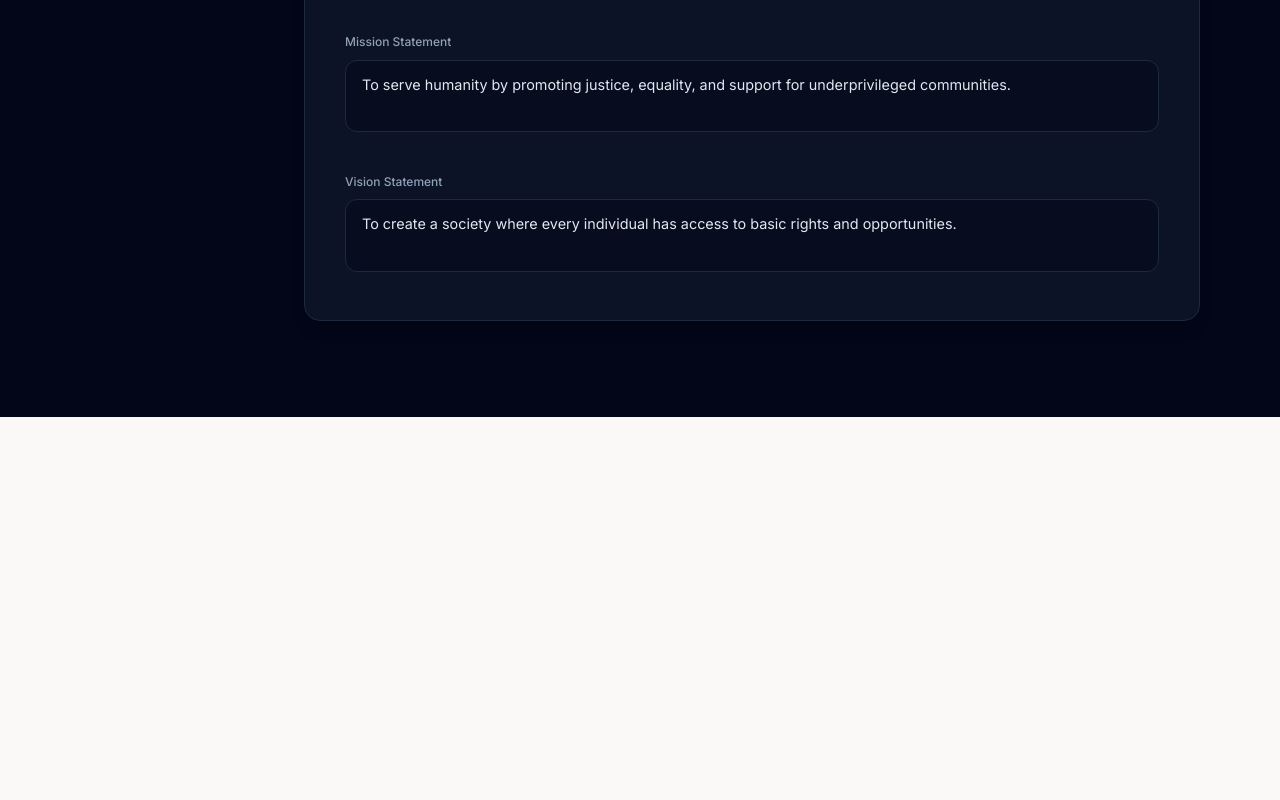
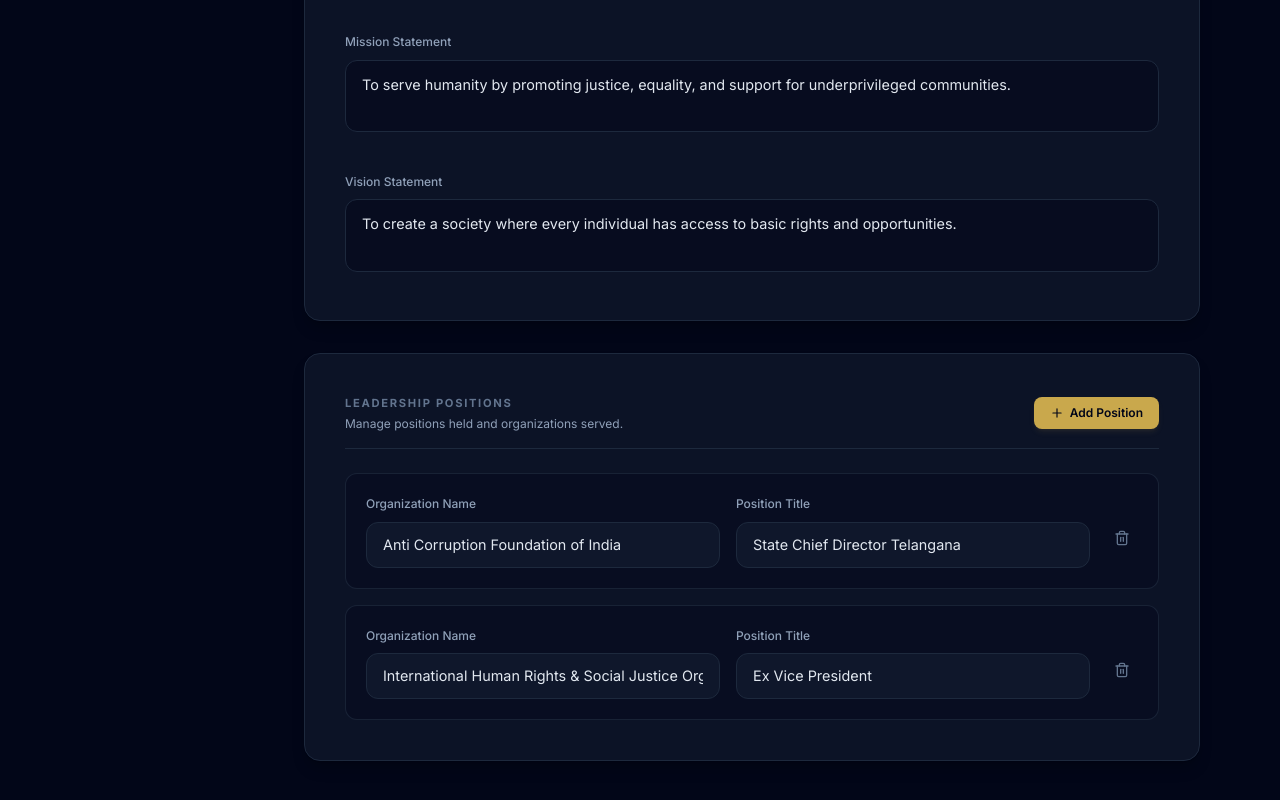
Before and after one commit to addielaruework-star/Mohd-Basharat, a React (Vite) app in the folder basharat ullaha/: page /admin/profile in a window 1280 px wide. Shown: the part 1737-2537 px from the top of the page. Before the commit the page ends 2154 px from the top, so only its background shows below. Built offline with nearby package versions, Linux system fonts and the light colour scheme; no server answers; the database is empty; sample sign-in values are in the browser's storage.

Commit message:
feat(cms): refactor leadership section to dynamic repeater and fix multiline text rendering across all long-form fields

```diff
--- a/basharat ullaha/src/pages/About.jsx
+++ b/basharat ullaha/src/pages/About.jsx
@@ -26,12 +26,12 @@
   const bioImg       = assets.biographyImage || images.gallery.communityService[0]
   const aboutBannerImg = assets.aboutBanner  || images.gallery.communityService[1]
 
-  const roles = useMemo(() => {
-    return profile?.roles || [
-      { title: 'Ex Vice President', organization: 'International Human Rights & Social Justice Organization' },
-      { title: 'Director', organization: 'Anti-Corruption Foundation of India' }
+  const leadershipPositions = useMemo(() => {
+    return profile?.leadershipPositions || [
+      { organization: 'Anti Corruption Foundation of India', title: 'State Chief Director Telangana' },
+      { organization: 'International Human Rights & Social Justice Organization', title: 'Ex Vice President' }
     ]
-  }, [profile?.roles])
+  }, [profile?.leadershipPositions])
 
   const missionVision = useMemo(() => [
     {
@@ -88,18 +88,18 @@
               <h2 className="section-title mb-4" style={{ maxWidth: 380 }}>{name}</h2>
               <div className="gold-rule mb-7" />
               <div style={{ display: 'flex', flexDirection: 'column', gap: '1rem' }}>
-                <p style={{ fontSize: '0.95rem', color: 'var(--gray-mid)', lineHeight: 1.85 }}>
+                <p style={{ fontSize: '0.95rem', color: 'var(--gray-mid)', lineHeight: 1.85, whiteSpace: 'pre-line' }}>
                   {profile?.aboutText || `${name} is a committed social activist and humanitarian leader dedicated to promoting human rights and social justice.`}
                 </p>
               </div>
 
               <div style={{ marginTop: '2.5rem' }}>
-                <p className="eyebrow mb-3">Key Roles</p>
+                <p className="eyebrow mb-3">Leadership Positions</p>
                 <ul className="list-none space-y-4">
-                  {roles.map((role, i) => (
+                  {leadershipPositions.map((pos, i) => (
                     <li key={i} style={{ borderLeft: '1px solid var(--gold)', paddingLeft: '1rem' }}>
-                      <h3 className="font-display font-semibold" style={{ fontSize: '1rem', color: 'var(--navy)' }}>{role.title}</h3>
-                      <p style={{ fontSize: '0.85rem', color: 'var(--gray-mid)' }}>{role.organization}</p>
+                      <h3 className="font-display font-semibold" style={{ fontSize: '1rem', color: 'var(--navy)' }}>{pos.organization}</h3>
+                      <p style={{ fontSize: '0.85rem', color: 'var(--gray-mid)' }}>{pos.title}</p>
                     </li>
                   ))}
                 </ul>
@@ -135,7 +135,7 @@
                     <h3 className="font-display font-bold" style={{ fontSize: '1.1rem', color: 'var(--navy)' }}>{item.heading}</h3>
                   </div>
                 </div>
-                <p style={{ fontSize: '0.9rem', color: 'var(--gray-mid)', lineHeight: 1.8 }}>{item.body}</p>
+                <p style={{ fontSize: '0.9rem', color: 'var(--gray-mid)', lineHeight: 1.8, whiteSpace: 'pre-line' }}>{item.body}</p>
               </div>
             ))}
           </div>
--- a/basharat ullaha/src/pages/Achievements.jsx
+++ b/basharat ullaha/src/pages/Achievements.jsx
@@ -82,7 +82,7 @@
                           {item.year}
                         </span>
                         <h4 className="font-display font-bold text-xl text-[var(--navy)] mb-3">{item.title}</h4>
-                        <p className="text-[0.95rem] text-[var(--gray-mid)] leading-relaxed">{item.description}</p>
+                        <p className="text-[0.95rem] text-[var(--gray-mid)] leading-relaxed" style={{ whiteSpace: 'pre-line' }}>{item.description}</p>
                       </div>
                     </div>
                   </div>
--- a/basharat ullaha/src/pages/Awards.jsx
+++ b/basharat ullaha/src/pages/Awards.jsx
@@ -68,7 +68,7 @@
                 <h3 className="font-display font-bold text-white" style={{ fontSize: '1.2rem', lineHeight: 1.3, marginBottom: '0.75rem' }}>
                   {a.title}
                 </h3>
-                <p style={{ fontSize: '0.92rem', color: 'rgba(255,255,255,0.85)', lineHeight: 1.75 }}>
+                <p style={{ fontSize: '0.92rem', color: 'rgba(255,255,255,0.85)', lineHeight: 1.75, whiteSpace: 'pre-line' }}>
                   {a.description}
                 </p>
                 <div style={{
@@ -111,7 +111,7 @@
                       <h4 className="font-display font-bold text-[1.05rem] text-[var(--navy)] mb-2 leading-tight">
                         {item.title}
                       </h4>
-                      <p className="text-[0.85rem] text-[var(--gray-mid)] leading-relaxed">
+                      <p className="text-[0.85rem] text-[var(--gray-mid)] leading-relaxed" style={{ whiteSpace: 'pre-line' }}>
                         {item.description}
                       </p>
                     </div>
--- a/basharat ullaha/src/pages/Certificates.jsx
+++ b/basharat ullaha/src/pages/Certificates.jsx
@@ -96,7 +96,7 @@
                       <h4 className="font-display font-semibold text-[1rem] text-[var(--navy)] truncate">
                         {item.title}
                       </h4>
-                      <p className="text-[0.8rem] text-[var(--gray-mid)] truncate">
+                      <p className="text-[0.8rem] text-[var(--gray-mid)]" style={{ whiteSpace: 'pre-line' }}>
                         {item.description}
                       </p>
                     </div>
--- a/basharat ullaha/src/pages/Connections.jsx
+++ b/basharat ullaha/src/pages/Connections.jsx
@@ -87,7 +87,7 @@
                       <h4 className="font-display font-bold text-[1.05rem] text-[var(--navy)] mb-2 leading-tight">
                         {item.title}
                       </h4>
-                      <p className="text-[0.85rem] text-[var(--gray-mid)] leading-relaxed">
+                      <p className="text-[0.85rem] text-[var(--gray-mid)] leading-relaxed" style={{ whiteSpace: 'pre-line' }}>
                         {item.description}
                       </p>
                     </div>
--- a/basharat ullaha/src/pages/Gallery.jsx
+++ b/basharat ullaha/src/pages/Gallery.jsx
@@ -240,7 +240,7 @@
 
               <div style={{ padding: '1.5rem 2rem 2rem' }}>
                 <p className="eyebrow mb-2" style={{ color: 'var(--gold-light)' }}>{modal.category}</p>
-                {modal.caption && <p style={{ color: 'rgba(255,255,255,0.9)', fontSize: '0.95rem' }}>{modal.caption}</p>}
+                {modal.caption && <p style={{ color: 'rgba(255,255,255,0.9)', fontSize: '0.95rem', whiteSpace: 'pre-line' }}>{modal.caption}</p>}
                 {modal.isLocal && (
                   <p style={{ color: 'rgba(255,255,255,0.3)', fontSize: '0.72rem', marginTop: '0.5rem' }}>Local default image</p>
                 )}
--- a/basharat ullaha/src/pages/Home.jsx
+++ b/basharat ullaha/src/pages/Home.jsx
@@ -113,6 +113,7 @@
                 fontWeight: 400,
                 marginBottom: '2.5rem',
                 maxWidth: 480,
+                whiteSpace: 'pre-line',
               }}
             >
               {profile?.heroSubtitle || 'Committed social activist and humanitarian leader dedicated to promoting human rights and social justice.'}
--- a/basharat ullaha/src/pages/admin/ProfileManager.jsx
+++ b/basharat ullaha/src/pages/admin/ProfileManager.jsx
@@ -1,5 +1,5 @@
 import { useState, useEffect, useRef } from 'react';
-import { Save, Loader2, CheckCircle2, AlertCircle, Upload, X, Image as ImageIcon } from 'lucide-react';
+import { Save, Loader2, CheckCircle2, AlertCircle, Upload, X, Image as ImageIcon, Plus, Trash2 } from 'lucide-react';
 import { m, AnimatePresence } from 'framer-motion';
 import { getProfileData, updateProfileData } from '../../services/firebaseService';
 import { uploadImage } from '../../lib/cloudinary';
@@ -23,7 +23,8 @@
     mission: '',
     vision: '',
     profileImage: '',
-    bioImage: ''
+    bioImage: '',
+    leadershipPositions: []
   });
 
   const [uploadingProfile, setUploadingProfile] = useState(false);
@@ -37,7 +38,11 @@
       try {
         const data = await getProfileData();
         if (data) {
-          setFormData(prev => ({ ...prev, ...data }));
+          setFormData(prev => ({
+            ...prev,
+            ...data,
+            leadershipPositions: data.leadershipPositions || []
+          }));
         } else {
           // Defaults if no data in Firestore
           setFormData({
@@ -52,7 +57,11 @@
             mission: 'To serve humanity by promoting justice, equality, and support for underprivileged communities.',
             vision: 'To create a society where every individual has access to basic rights and opportunities.',
             profileImage: '',
-            bioImage: ''
+            bioImage: '',
+            leadershipPositions: [
+              { organization: 'Anti Corruption Foundation of India', title: 'State Chief Director Telangana' },
+              { organization: 'International Human Rights & Social Justice Organization', title: 'Ex Vice President' }
+            ]
           });
         }
       } catch (err) {
@@ -96,6 +105,34 @@
     setFormData(prev => ({ ...prev, [type === 'profile' ? 'profileImage' : 'bioImage']: '' }));
   };
 
+  const handleAddPosition = () => {
+    setFormData(prev => ({
+      ...prev,
+      leadershipPositions: [
+        ...(prev.leadershipPositions || []),
+        { organization: '', title: '' }
+      ]
+    }));
+  };
+
+  const handleRemovePosition = (index) => {
+    setFormData(prev => ({
+      ...prev,
+      leadershipPositions: (prev.leadershipPositions || []).filter((_, i) => i !== index)
+    }));
+  };
+
+  const handlePositionChange = (index, field, value) => {
+    setFormData(prev => {
+      const updated = [...(prev.leadershipPositions || [])];
+      updated[index] = { ...updated[index], [field]: value };
+      return {
+        ...prev,
+        leadershipPositions: updated
+      };
+    });
+  };
+
   const handleSave = async (e) => {
     e.preventDefault();
     setSaving(true);
@@ -103,6 +140,7 @@
 
     try {
       await updateProfileData(formData);
+      sessionStorage.removeItem('mb_profile_cache');
       setStatus({ type: 'success', message: 'Profile configuration saved successfully.' });
       setTimeout(() => setStatus(null), 3000);
     } catch (err) {
@@ -301,6 +339,68 @@
             </div>
           </div>
         </div>
+
+        {/* Leadership Positions Panel */}
+        <div className="bg-slate-900/80 backdrop-blur-xl rounded-2xl border border-slate-800 p-8 lg:p-10 shadow-lg shadow-black/20">
+          <div className="flex flex-col sm:flex-row justify-between items-start sm:items-center gap-4 mb-6 border-b border-slate-800 pb-4">
+            <div>
+              <h3 className="text-[0.7rem] font-bold text-slate-500 uppercase tracking-[0.15em]">Leadership Positions</h3>
+              <p className="text-xs text-slate-400 mt-1">Manage positions held and organizations served.</p>
+            </div>
+            <button
+              type="button"
+              onClick={handleAddPosition}
+              className="bg-[#c9a84c] text-slate-950 hover:bg-[#dfc26b] py-2 px-4 rounded-lg flex items-center gap-1.5 text-xs font-semibold transition-all shadow-md shadow-[#c9a84c]/10"
+            >
+              <Plus size={14} /> Add Position
+            </button>
+          </div>
+
+          {!formData.leadershipPositions || formData.leadershipPositions.length === 0 ? (
+            <div className="text-center py-10 border border-dashed border-slate-800 rounded-xl bg-slate-950/20">
+              <p className="text-sm text-slate-500">No positions added yet. Click "Add Position" to begin.</p>
+            </div>
+          ) : (
+            <div className="space-y-4">
+              {formData.leadershipPositions.map((pos, index) => (
+                <div key={index} className="flex gap-4 items-start bg-slate-950/30 p-5 border border-slate-800/80 rounded-xl relative group">
+                  <div className="grid grid-cols-1 md:grid-cols-2 gap-4 w-full">
+                    <div className="space-y-2">
+                      <label className="block text-[0.75rem] font-medium text-slate-400">Organization Name</label>
+                      <input
+                        type="text"
+                        required
+                        placeholder="e.g. Anti Corruption Foundation of India"
+                        value={pos.organization}
+                        onChange={(e) => handlePositionChange(index, 'organization', e.target.value)}
+                        className="w-full px-4 py-2.5 bg-slate-900 border border-slate-800 rounded-xl focus:outline-none focus:border-[#c9a84c]/50 text-slate-200 transition-all text-[0.9rem]"
+                      />
+                    </div>
+                    <div className="space-y-2">
+                      <label className="block text-[0.75rem] font-medium text-slate-400">Position Title</label>
+                      <input
+                        type="text"
+                        required
+                        placeholder="e.g. State Chief Director Telangana"
+                        value={pos.title}
+                        onChange={(e) => handlePositionChange(index, 'title', e.target.value)}
+                        className="w-full px-4 py-2.5 bg-slate-900 border border-slate-800 rounded-xl focus:outline-none focus:border-[#c9a84c]/50 text-slate-200 transition-all text-[0.9rem]"
+                      />
+                    </div>
+                  </div>
+                  <button
+                    type="button"
+                    onClick={() => handleRemovePosition(index)}
+                    className="p-2 text-slate-500 hover:text-red-400 hover:bg-red-500/10 rounded-lg transition-all mt-7"
+                    title="Delete Position"
+                  >
+                    <Trash2 size={16} />
+                  </button>
+                </div>
+              ))}
+            </div>
+          )}
+        </div>
       </form>
     </div>
 
--- a/basharat ullaha/src/pages/home/RolesSection.jsx
+++ b/basharat ullaha/src/pages/home/RolesSection.jsx
@@ -2,8 +2,16 @@
 import LazyImage from '../../components/LazyImage'
 import { optimizeCloudinaryUrl } from '../../utils/optimizeCloudinaryUrl'
 import { images } from '../../data/imageImports'
+import { useProfile } from '../../hooks/useFirebaseData'
 
 const RolesSection = memo(function RolesSection({ assets }) {
+  const { profile } = useProfile()
+
+  const leadershipPositions = profile?.leadershipPositions || [
+    { organization: 'Anti Corruption Foundation of India', title: 'State Chief Director Telangana' },
+    { organization: 'International Human Rights & Social Justice Organization', title: 'Ex Vice President' }
+  ]
+
   return (
     <div style={{ background: 'var(--cream)', padding: 'var(--sp-xl) 0' }}>
       <div className="container-custom">
@@ -14,19 +22,13 @@
             <div className="gold-rule mb-8" />
 
             <ul className="list-none space-y-6">
-              <li style={{ borderLeft: '2px solid var(--gold)', paddingLeft: '1.25rem' }}>
-                <h3 className="font-display font-bold" style={{ fontSize: '1.1rem', color: 'var(--navy)' }}>Ex Vice President</h3>
-                <p style={{ fontSize: '0.9rem', color: 'var(--gray-mid)' }}>International Human Rights &amp; Social Justice Organization</p>
-              </li>
-              <li style={{ borderLeft: '2px solid var(--gold)', paddingLeft: '1.25rem' }}>
-                <h3 className="font-display font-bold" style={{ fontSize: '1.1rem', color: 'var(--navy)' }}>Director</h3>
-                <p style={{ fontSize: '0.9rem', color: 'var(--gray-mid)' }}>Anti-Corruption Foundation of India</p>
-              </li>
+              {leadershipPositions.map((pos, i) => (
+                <li key={i} style={{ borderLeft: '2px solid var(--gold)', paddingLeft: '1.25rem' }}>
+                  <h3 className="font-display font-bold" style={{ fontSize: '1.1rem', color: 'var(--navy)' }}>{pos.organization}</h3>
+                  <p style={{ fontSize: '0.9rem', color: 'var(--gray-mid)' }}>{pos.title}</p>
+                </li>
+              ))}
             </ul>
-
-            <p style={{ marginTop: '2rem', fontSize: '0.9rem', color: 'var(--gray-mid)', lineHeight: 1.7, maxWidth: 400 }}>
-              Worked with multiple national and international organizations on social impact initiatives.
-            </p>
           </div>
 
           <div>
```
